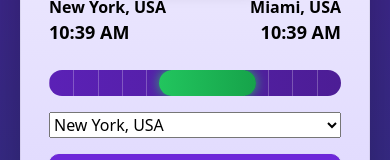
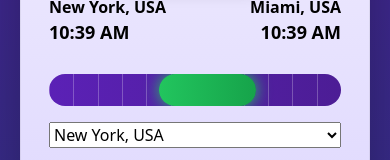
Before and after one commit to techtalk1282/Best-Meeting-Time, a Next.js app: page / in a window 390 px wide. Shown: the part 482-642 px from the top of the page. Built offline with nearby package versions, Linux system fonts and the light colour scheme.

Commit message:
style: increase mobile timeline height and visibility for stronger UX

```diff
--- a/app/ui/ToolPreviewMobile.tsx
+++ b/app/ui/ToolPreviewMobile.tsx
@@ -67,13 +67,13 @@ export default function ToolPreviewMobile(props: any) {
       </div>
 
       {/* TIMELINE */}
-      <div style={{ marginTop: "8px" }}>
+      <div style={{ marginTop: "12px" }}>
 
         {/* TRACK */}
         <div
           style={{
             position: "relative",
-            height: "26px",
+            height: "32px",
             borderRadius: "999px",
             background: "linear-gradient(90deg, #5b21b6, #4c1d95)",
             overflow: "hidden",
@@ -104,7 +104,7 @@ export default function ToolPreviewMobile(props: any) {
               height: "100%",
               background: "linear-gradient(90deg, #22c55e, #16a34a)",
               borderRadius: "999px",
-              boxShadow: "0 0 12px rgba(34,197,94,0.9)",
+              boxShadow: "0 0 16px rgba(34,197,94,1)",
             }}
           />
         </div>
```
